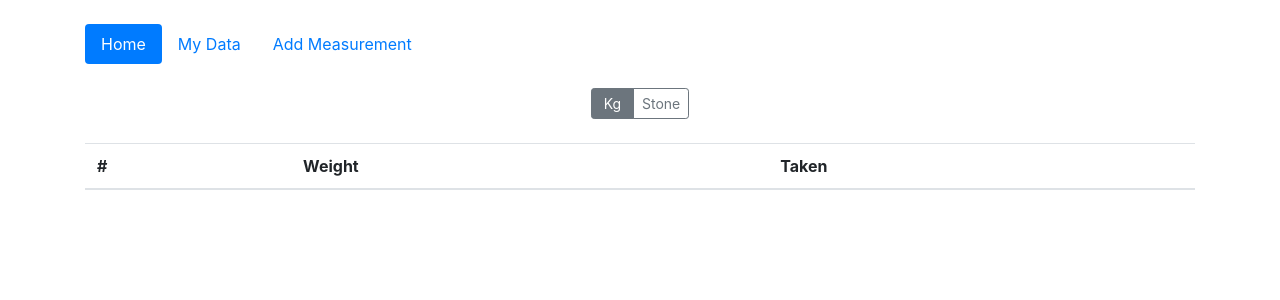
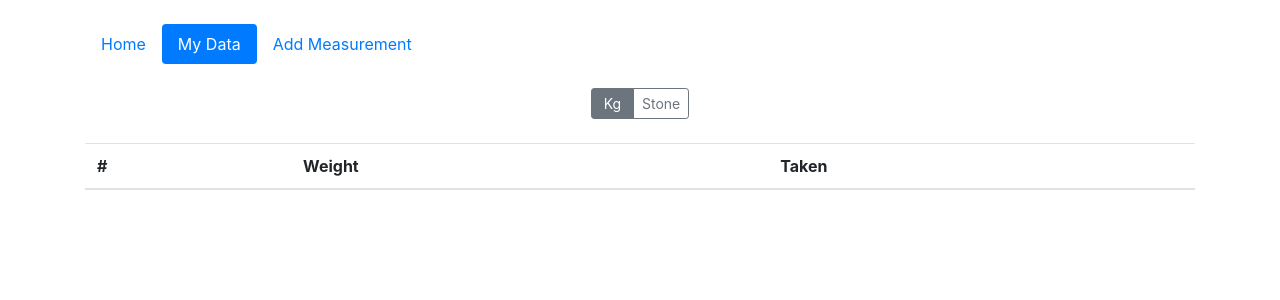
Before and after one commit to wkeeling/weighttracker, a Django app: page /track/data/ in a window 1280 px wide. Shown: the top 300 px of the page. Run offline with Django 3.2, Linux system fonts and the light colour scheme; a user stored in the database is signed in; tables that the repository leaves empty hold one stand-in row (values such as "Sample post"); lists and menus that the app fills with data are empty; some libraries are stand-ins or nearby versions.

Commit message:
Fix pill highlighting

```diff
--- a/templates/base.html
+++ b/templates/base.html
@@ -20,13 +20,13 @@
                 <div class="col">
                     <ul class="nav nav-pills">
                         <li class="nav-item">
-                            <a class="nav-link active" href="{% url 'home' %}">Home</a>
+                            <a class="nav-link{% if not page %} active{% endif %}" href="{% url 'home' %}">Home</a>
                         </li>
                         <li class="nav-item">
-                            <a class="nav-link" href="{% url 'data' %}">My Data</a>
+                            <a class="nav-link{% if page == 'data' %} active{% endif %}" href="{% url 'data' %}">My Data</a>
                         </li>
                         <li class="nav-item">
-                            <a class="nav-link" href="#">Add Measurement</a>
+                            <a class="nav-link{% if page == 'add' %} active{% endif %}" href="#">Add Measurement</a>
                         </li>
                     </ul>
                 </div>
--- a/track/views.py
+++ b/track/views.py
@@ -39,6 +39,7 @@ class MyDataView(LoginRequiredMixin, ListView):
 
     def get_context_data(self, **kwargs):
         data = super().get_context_data(**kwargs)
+        data['page'] = 'data'
         unit = self.request.GET.get('unit')
         measurements = []
 
```
